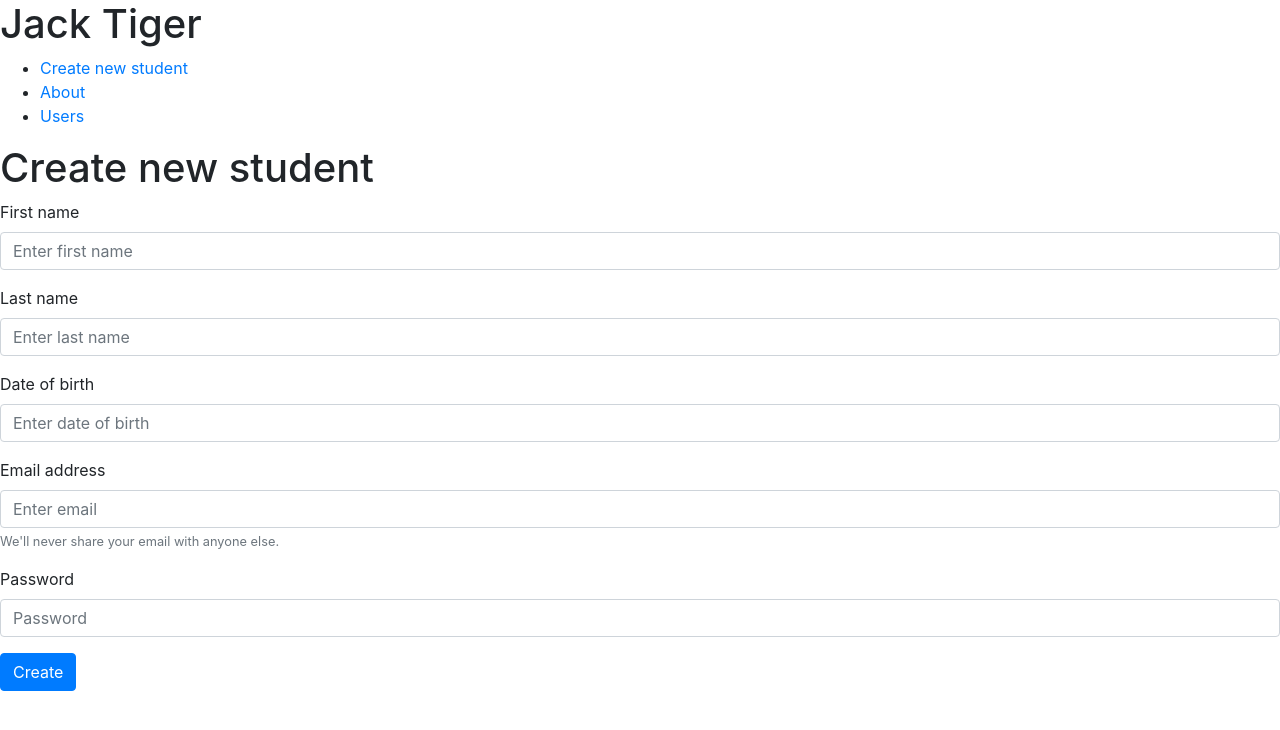
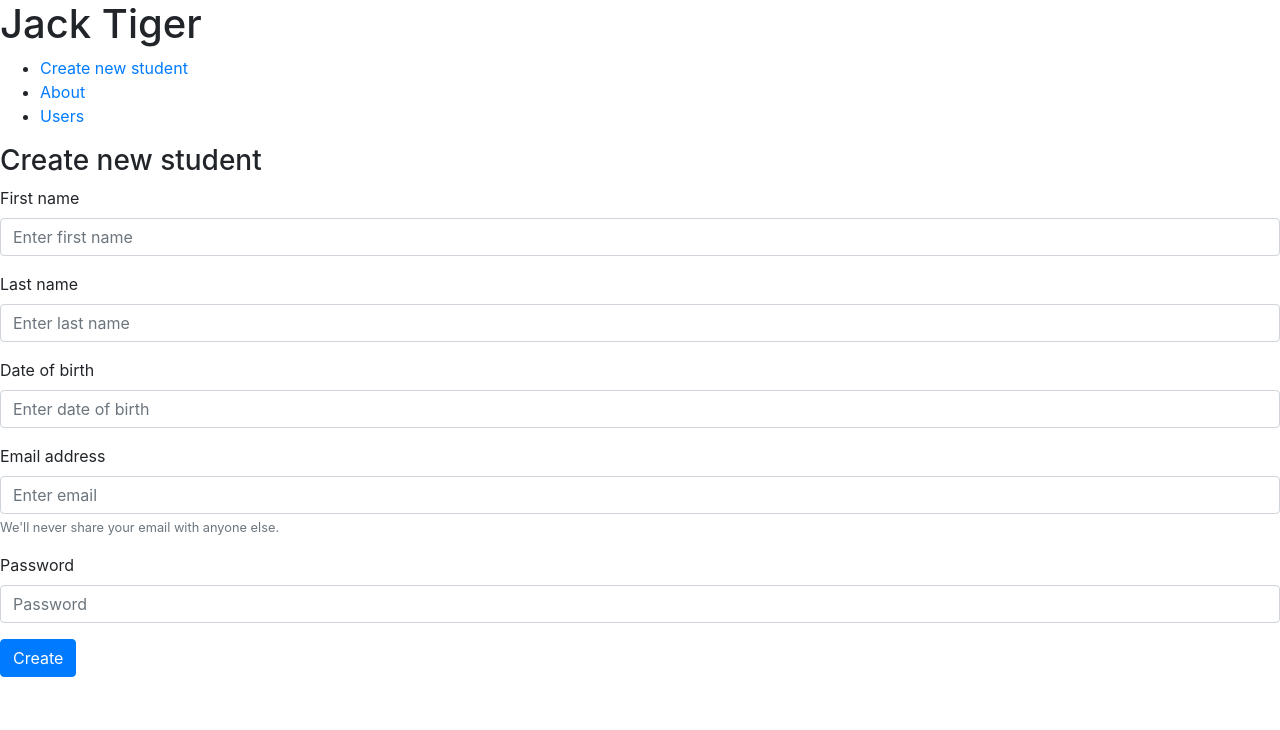
Before and after one commit to extreme-coder/govsim-ui-old, a React (Create React App) app: page /editstudent in a window 1280 px wide. Shown: the top 730 px of the page. Built offline with nearby package versions, Linux system fonts and the light colour scheme.

Commit message:
Added student list

```diff
--- a/package.json
+++ b/package.json
@@ -11,7 +11,8 @@
     "react-bootstrap": "^1.0.0",
     "react-dom": "^16.13.1",
     "react-router-dom": "^5.1.2",
-    "react-scripts": "3.4.1"
+    "react-scripts": "3.4.1",
+    "reacttable": "^0.2.0"
   },
   "scripts": {
     "start": "react-scripts start",
--- a/src/App.js
+++ b/src/App.js
@@ -1,7 +1,8 @@
 import React from 'react';
 import logo from './logo.svg';
 import './App.css';
-import Home from './Add_student';
+import EditStudent from './EditStudent';
+import Users from './Students';
 import 'bootstrap/dist/css/bootstrap.min.css';
 
 import {
@@ -19,7 +20,7 @@ function App() {
         <nav>
           <ul>
             <li>
-              <Link to="/">Create new student</Link>
+              <Link to="/editstudent">Create new student</Link>
             </li>
             <li>
               <Link to="/about">About</Link>
@@ -39,8 +40,8 @@ function App() {
           <Route path="/users">
             <Users />
           </Route>
-          <Route path="/">
-            <Home />
+          <Route path="/editstudent">
+            <EditStudent />
           </Route>
         </Switch>
       </div>
@@ -54,8 +55,4 @@ function About() {
   return <h2>About</h2>;
 }
 
-function Users() {
-  return <h2>Users</h2>;
-}
-
 export default App;
--- a/src/Add_student.js
+++ b/src/EditStudent.js
@@ -1,11 +1,11 @@
 import React from 'react';
 import {Form, Button} from 'react-bootstrap';
 
-class Home extends React.Component {
+class EditStudent extends React.Component {
     render() {
       return (
         <div>
-             <h1>Create new student</h1>
+             <h3>Create new student</h3>
              <Form>
              <Form.Group controlId="formBasicName">
                     <Form.Label>First name</Form.Label>
@@ -44,4 +44,4 @@ class Home extends React.Component {
     }
 }
 
-export default Home;
+export default EditStudent;
--- /dev/null
+++ b/src/Students.js
@@ -0,0 +1,50 @@
+import React from 'react';
+import {Form, Button} from 'react-bootstrap';
+import ReactTable from 'reacttable'
+
+class Students extends React.Component {
+    get initialData()
+  {
+    return [{
+      first_name: "Aryan",
+      last_name: "Singh",
+      email: "aryan.singh.lamba@gmail.com",
+      birth_date: "06/01/10"
+    }
+        ];
+  }
+
+  get columns()
+  {
+    return [{
+      name: "Name",
+      accessor: "first_name"
+    },{
+      name: "Last Name",
+      accessor: "last_name"
+    },{
+        name: "Email",
+        accessor: "email"
+    },{
+        name: "Birth Date",
+        accessor: "birth_date"
+    }];
+  }
+
+  constructor(props)
+  {
+    super(props);
+    this.state = {};
+    this.state.data = this.initialData;
+    this.state.columns = this.columns;
+  }
+
+  render()
+  {
+    return (
+      <ReactTable data={this.state.data} columns={this.state.columns} />
+    )
+  }
+}
+
+export default Students;
```
Also changed, not shown: 1 other file (tests, documents, lock files or other folders).
